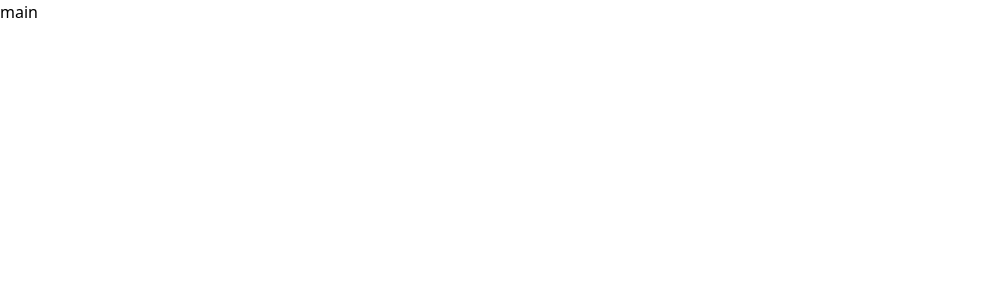
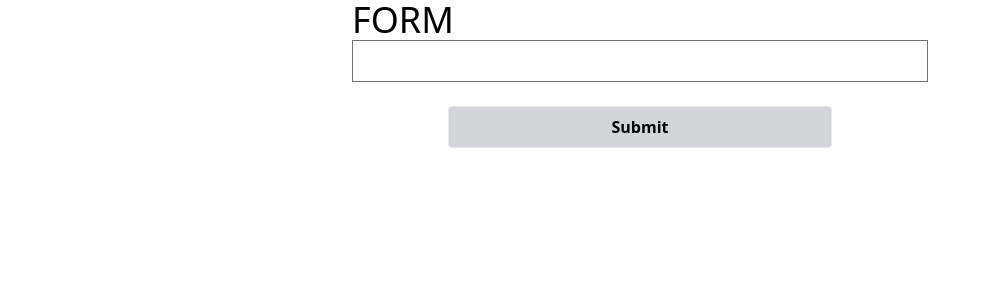
Before and after one commit to hisho/server-action-validation, a Next.js app: page / in a window 1280 px wide. Shown: the top 300 px of the page, without its empty margins (0-990 px from the left). Built offline with nearby package versions, Linux system fonts and the light colour scheme.

Commit message:
✨ formを作成

```diff
--- /dev/null
+++ b/src/app/_component/form.tsx
@@ -0,0 +1,32 @@
+'use client'
+
+import { myAction } from '@/app/actions'
+import { ComponentProps, FormEvent } from 'react'
+
+type Props = Pick<ComponentProps<'form'>, 'className'>
+
+export const Form = ({ className }: Props) => {
+  const action = myAction.bind(null, {
+    hoge: 'fuga',
+  })
+
+  const handleSubmit = async (event: FormEvent<HTMLFormElement>) => {
+    event.preventDefault()
+    const hoge = await action(new FormData(event.currentTarget))
+    console.log(hoge, 'client')
+  }
+
+  return (
+    <form className={className} onSubmit={handleSubmit}>
+      <input name={'name'} type={'text'} />
+      <button
+        className={
+          'mx-auto mt-6 w-full max-w-sm rounded border bg-gray-300 py-2 font-bold transition-colors hover:bg-gray-400'
+        }
+        type={'submit'}
+      >
+        Submit
+      </button>
+    </form>
+  )
+}
--- /dev/null
+++ b/src/app/actions.ts
@@ -0,0 +1,21 @@
+'use server'
+
+type MyActionResult = {
+  type: 'MY_ACTION'
+}
+
+type AdditionalArguments = { hoge: string }
+type InputData = FormData
+
+export const myAction = async (
+  { hoge }: AdditionalArguments,
+  formData: InputData
+): Promise<MyActionResult> => {
+  await new Promise<void>((resolve) => {
+    setTimeout(() => {
+      resolve()
+    }, 3000)
+  })
+  console.log(hoge, formData)
+  return { type: 'MY_ACTION' }
+}
--- a/src/app/page.tsx
+++ b/src/app/page.tsx
@@ -1,3 +1,12 @@
+import { Form } from '@/app/_component/form'
+
 export default function () {
-  return <main>main</main>
+  return (
+    <main>
+      <div className={'mx-auto w-full max-w-xl'}>
+        <h1 className={'text-4xl uppercase'}>Form</h1>
+        <Form className={'flex flex-col'} />
+      </div>
+    </main>
+  )
 }
```
